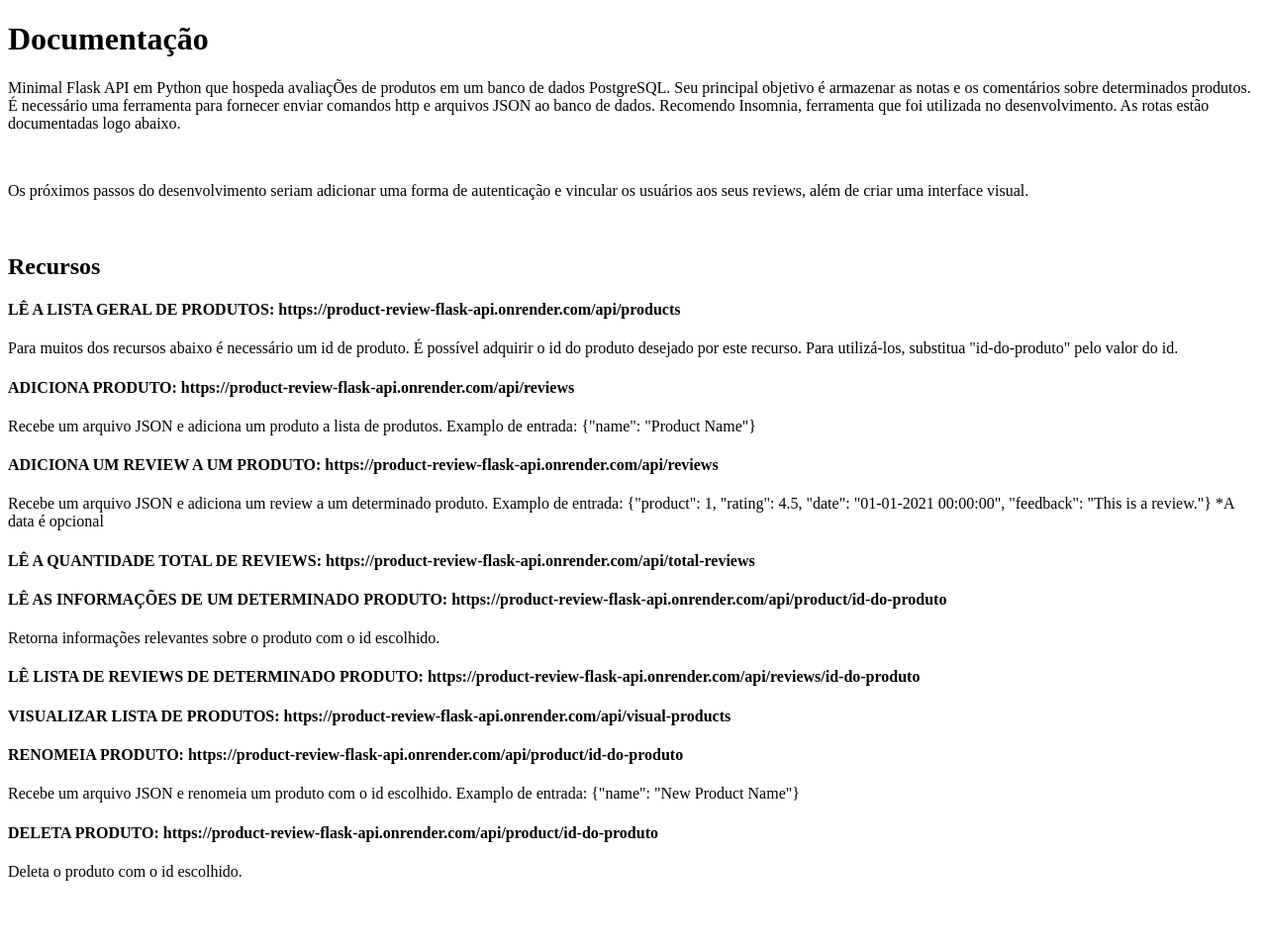
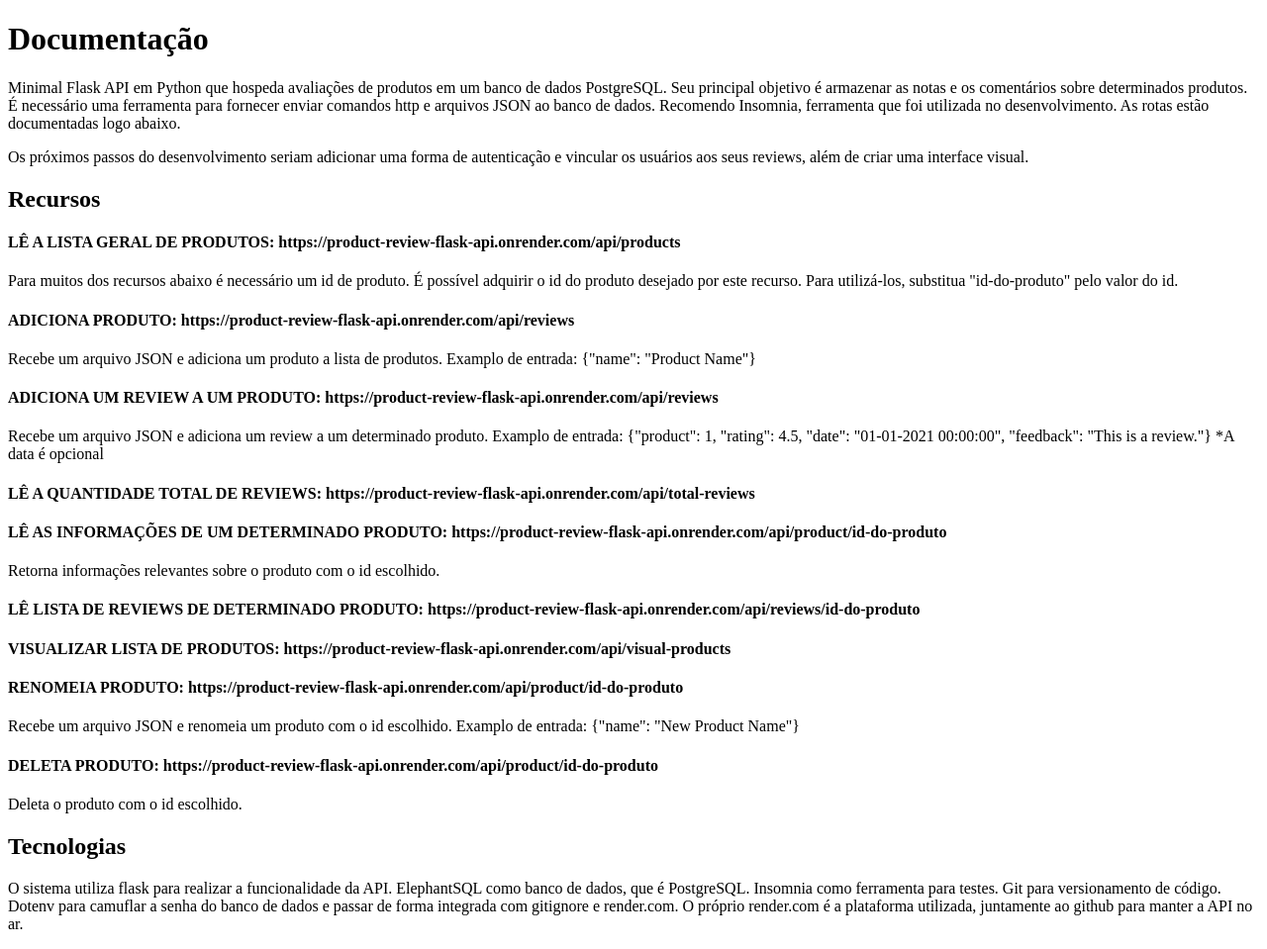
Before and after one commit to ggiacz/product-reviews-flask-api, a Flask app: page / in a window 1280 px wide. Shown: the whole page at 99% size. Before the commit the page ends 890 px from the top, so only its background shows below. Run offline with Flask 3, Linux system fonts and the light colour scheme; some libraries are stand-ins or nearby versions.

Commit message:
finaliza index

```diff
--- a/app.py
+++ b/app.py
@@ -25,7 +25,7 @@ DELETE_PRODUCT = ("DELETE FROM products WHERE id = (%s);")
 
 # USE --> ALTER SEQUENCE produtos_id_seq RESTART WITH 1; <-- TO RESET SERIAL ID
 
-# Load .env file
+# Load .env file to get PostgreSQL URL
 load_dotenv()
 
 # PostgreSQL Connection
--- a/templates/index.html
+++ b/templates/index.html
@@ -14,14 +14,14 @@
     <!-- navbar -->
     <div class="container">
         <h1>Documentação</h1>
-        <p>Minimal Flask API em Python que hospeda avaliaçÕes de produtos em um banco de dados PostgreSQL. Seu principal
+        <p>Minimal Flask API em Python que hospeda avaliações de produtos em um banco de dados PostgreSQL. Seu principal
             objetivo é armazenar as notas e os comentários sobre determinados produtos. É necessário uma ferramenta para
             fornecer enviar comandos http e arquivos JSON ao banco de dados. Recomendo Insomnia, ferramenta que foi
             utilizada no desenvolvimento. As rotas estão documentadas logo abaixo.</p>
-        <br>
+
         <p>Os próximos passos do desenvolvimento seriam adicionar uma forma de autenticação e vincular os usuários aos
             seus reviews, além de criar uma interface visual.</p>
-        <br>
+
         <h2>Recursos</h2>
         <h4>LÊ A LISTA GERAL DE PRODUTOS: https://product-review-flask-api.onrender.com/api/products</h4>
         <p>Para muitos dos recursos abaixo é necessário um id de produto. É possível adquirir o id do produto desejado
@@ -45,8 +45,8 @@
         <h4>DELETA PRODUTO: https://product-review-flask-api.onrender.com/api/product/id-do-produto</h4>
         <p>Deleta o produto com o id escolhido.</p>
 
-
-
+         <h2>Tecnologias</h2>
+            <p>O sistema utiliza flask para realizar a funcionalidade da API. ElephantSQL como banco de dados, que é PostgreSQL. Insomnia como ferramenta para testes. Git para versionamento de código. Dotenv para camuflar a senha do banco de dados e passar de forma integrada com gitignore e render.com. O próprio render.com é a plataforma utilizada, juntamente ao github para manter a API no ar.</p>
 
     </div>
 </body>
```
